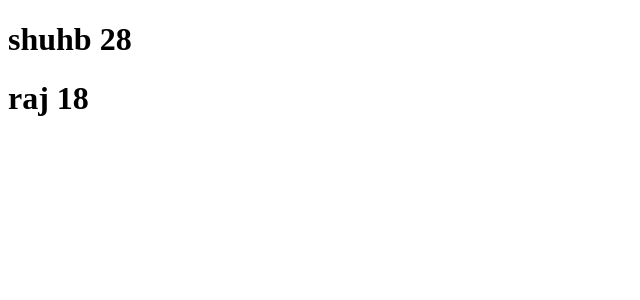
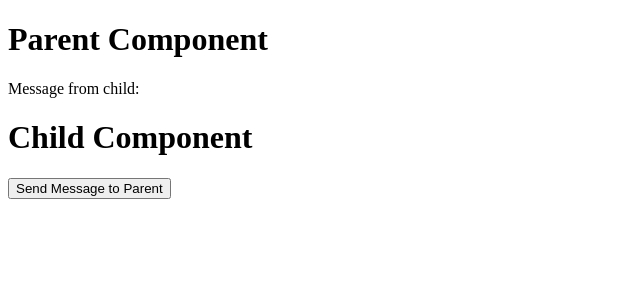
Before and after one commit to shubhamyadav1/react-interview, a React (Vite) app: page / in a window 1280 px wide. Shown: the top 300 px of the page, without its empty margins (0-640 px from the left). Built offline with nearby package versions, Linux system fonts and the light colour scheme.

Commit message:
Passing data from child to parent (using callback)

```diff
--- a/src/App.jsx
+++ b/src/App.jsx
@@ -1,17 +1,29 @@
+import { useState } from "react";
+
 const ParentComponent = () => {
+  const [message, setMessage] = useState("");
+  const handleDataFromChild = (childData) => {
+    setMessage(childData);
+  };
+
   return (
     <div>
-      <ChildComponent name="shuhb" age={28} />
-      <ChildComponent name="raj" age={18} />
+      <h1>Parent Component</h1>
+      <p>Message from child: {message}</p>
+      <ChildComponent sendDataToParent={handleDataFromChild} />
     </div>
   );
 };
 
 const ChildComponent = (props) => {
-  const { name, age } = props;
+  const { sendDataToParent } = props;
+  const handleClick = () => {
+    sendDataToParent("Hello Parents");
+  };
   return (
     <div>
-      <h1>{name + " " + age}</h1>
+      <h1>Child Component</h1>
+      <button onClick={handleClick}>Send Message to Parent</button>
     </div>
   );
 };
@@ -23,4 +35,5 @@ const App = () => {
     </div>
   );
 };
+
 export default App;
```
